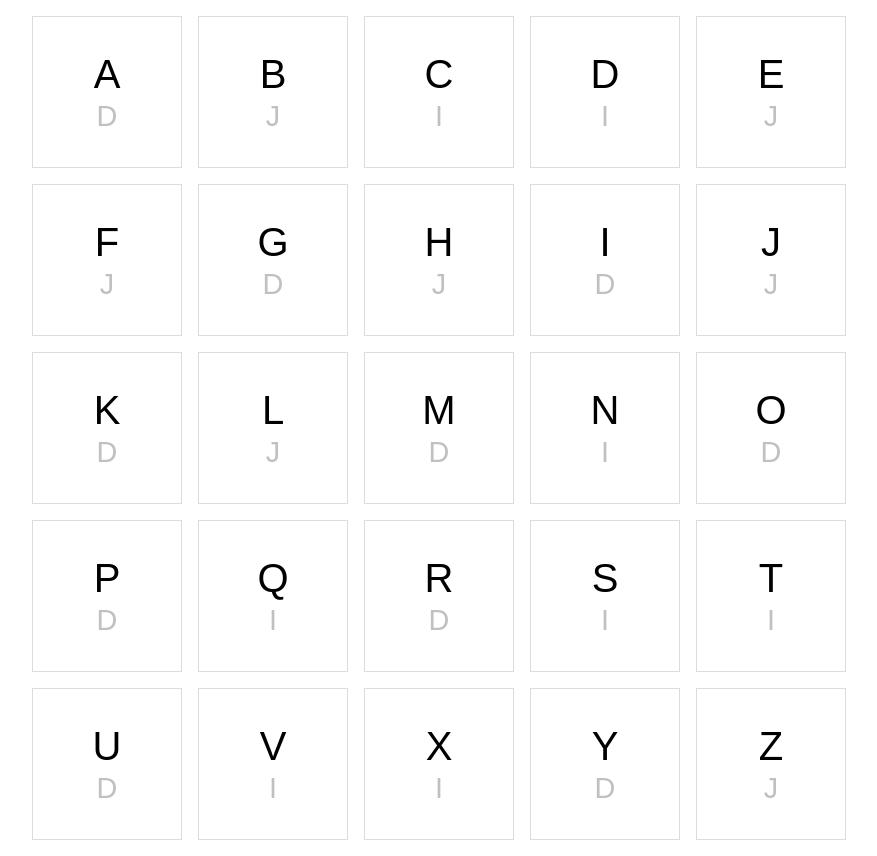
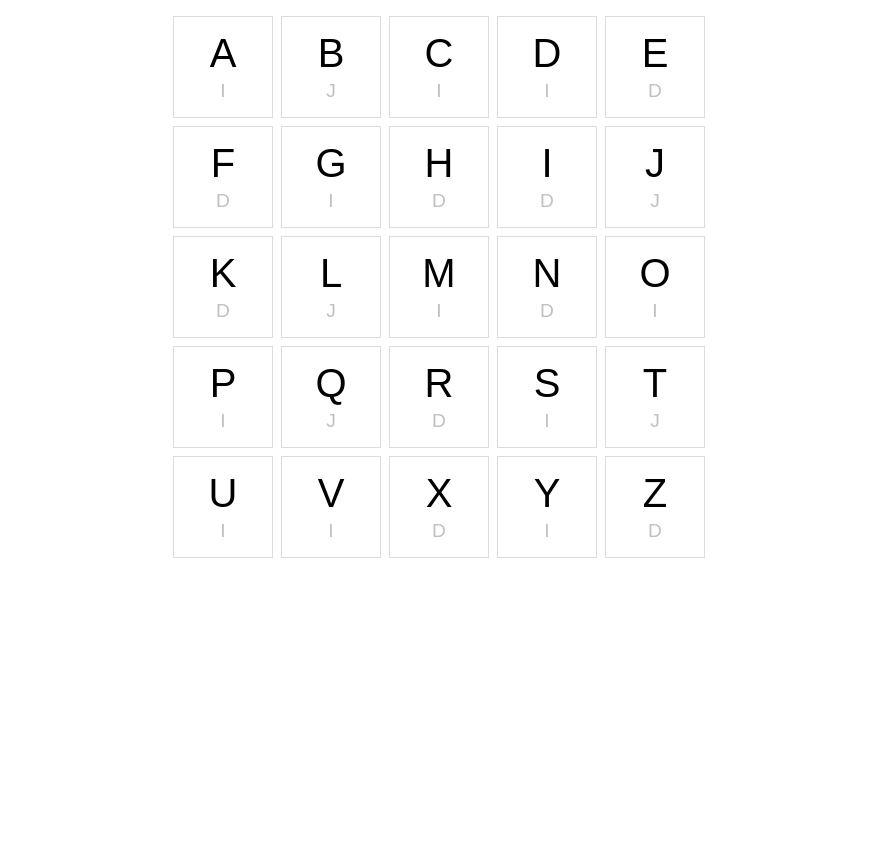
Before and after one commit to franklinlugo/abecedario-app, a React (Create React App) app: page / in a window 1280 px wide. Shown: the whole page, without its empty margins (201-1078 px from the left). After the commit the page ends 800 px from the top, so only its background shows below. Built offline with nearby package versions, Linux system fonts and the light colour scheme.

Commit message:
refactor

```diff
--- a/src/components/Grid.js
+++ b/src/components/Grid.js
@@ -1,48 +1,49 @@
 import React, { useState, useEffect, useCallback } from 'react';
 import styled from 'styled-components';
 import { Letter } from './Letter';
+import { random } from '../utils';
 
 const StyledGrid = styled.main`
   display: grid;
-  grid-template-columns: repeat(5, 150px);
+  grid-template-columns: repeat(5, 100px);
   justify-content: center;
-  gap: 1rem;
+  gap: 0.5rem;
   padding: 1rem;
 `;
 
 export function Grid() {
-  function randomNumber(min, max) {
-    return Math.floor(Math.random() * (max - min + 1) + min);
-  }
-
   const getRandomArm = useCallback((oneStepBack, twoStepsBack, index, dIndex, iIndex, jIndex) => {
     let arm;
     const arms = ['i', 'd', 'j'];
 
+    // prevs steps ae different
     if (!oneStepBack && !twoStepsBack) {
-      arm = arms[randomNumber(0, 2)];
-    } else if (index === dIndex - 1 || index === iIndex - 1 || index === jIndex - 1) {
+      arm = random(arms);
+    }
+    // index immediately before of d, i, o j
+    else if ([dIndex - 1, iIndex - 1, jIndex - 1].includes(index)) {
       do {
-        arm = arms[randomNumber(0, 2)];
+        arm = random(arms);
       } while (arm === oneStepBack);
-    } else if (oneStepBack === twoStepsBack) {
+    }
+    // prev steps are iqual
+    else if (oneStepBack === twoStepsBack) {
       do {
-        arm = arms[randomNumber(0, 2)];
+        arm = random(arms);
       } while (arm === oneStepBack);
-    } else {
-      arm = arms[randomNumber(0, 2)];
+    }
+    // it's ok
+    else {
+      arm = random(arms);
     }
     return arm;
   }, []);
 
-  const letters = 'abcdefghijklmnopqrstuvxyz';
-
   const [values, setValues] = useState([]);
 
+  // create an object {letter: a, arm: d}
   const generateValues = useCallback(() => {
-    const initialValues = letters.split('').map(letter => {
-      return { letter, arm: null };
-    });
+    const initialValues = Array.from('abcdefghijklmnopqrstuvxyz').map(letter => ({ letter, arm: null }));
 
     const valuesWithFixedLetters = initialValues.map(({ letter }) => {
       switch (letter) {
--- a/src/components/Letter.js
+++ b/src/components/Letter.js
@@ -30,7 +30,7 @@ const StyledLetter = styled.span`
 
 const StyledArm = styled.span`
   line-height: 1;
-  font-size: 1.8rem;
+  font-size: 1.2rem;
   text-transform: uppercase;
   color: #c0c0c0;
 `;
--- /dev/null
+++ b/src/utils/index.js
@@ -0,0 +1,2 @@
+export * from './randomNumber';
+export * from './random';
--- /dev/null
+++ b/src/utils/random.js
@@ -0,0 +1,11 @@
+/**
+ * Get a random element from an array
+ *
+ * @param {Array} arr
+ * @returns {(number|string)}
+ */
+function random(arr) {
+  return arr[Math.floor(Math.random() * arr.length)];
+}
+
+export { random };
--- /dev/null
+++ b/src/utils/randomNumber.js
@@ -0,0 +1,3 @@
+export function randomNumber(min, max) {
+  return Math.floor(Math.random() * (max - min + 1) + min);
+}
```
